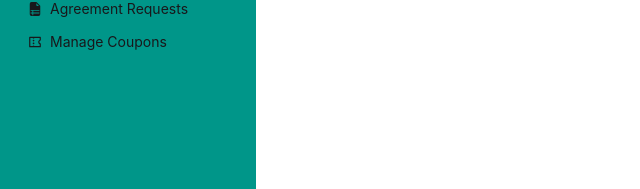
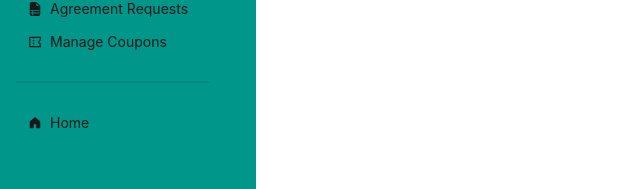
Before and after one commit to EazRumel/Infra-Sync-ClientSide, a React (Vite) app: page /dashboard in a window 1280 px wide. Shown: the part 123-312 px from the top of the page, without its empty margins (0-640 px from the left). Built offline with nearby package versions, Linux system fonts and the light colour scheme; no server answers.

Commit message:
updated the admin panel and user panel with optional chaining

```diff
--- a/src/layouts/Dashboard/Dashboard.jsx
+++ b/src/layouts/Dashboard/Dashboard.jsx
@@ -4,13 +4,13 @@ import useAgreement from '../../hooks/useAgreement';
 import { FaHome, FaRegThumbsUp } from 'react-icons/fa';
 import { CgProfile } from 'react-icons/cg';
 import { GrAnnounce } from 'react-icons/gr';
-import Navbar from '../../shared/Navbar';
 import { MdAdminPanelSettings, MdRememberMe } from 'react-icons/md';
 import { BsFillFileEarmarkRuledFill } from 'react-icons/bs';
 import { RiCoupon3Line } from 'react-icons/ri';
+import { CiHome } from 'react-icons/ci';
+import { GoHomeFill } from 'react-icons/go';
 
 const Dashboard = () => {
-  const [agreement] = useAgreement()
   const isAdmin = true;
   return (
     <div className="flex ">
@@ -32,7 +32,7 @@ const Dashboard = () => {
 </NavLink>
      </li>
   <li>
-     <NavLink to="/dashboard/userDashboard"><BsFillFileEarmarkRuledFill />
+     <NavLink to="/dashboard/agreementRequest"><BsFillFileEarmarkRuledFill />
   Agreement Requests
 </NavLink>
      </li>
@@ -41,6 +41,8 @@ const Dashboard = () => {
   Manage Coupons
 </NavLink>
      </li>
+     <div className="divider"></div>
+     <li><NavLink to="/"><GoHomeFill />Home</NavLink></li>
     </>
      :
      <>
@@ -55,6 +57,7 @@ const Dashboard = () => {
   Announcements
 </NavLink>
      </li>
+     <div className="divider"></div>
     </>
   }
 
--- a/src/pages/MyAgreement.jsx
+++ b/src/pages/MyAgreement.jsx
@@ -1,9 +1,13 @@
-import React from 'react';
+import useAgreement from '../hooks/useAgreement';
+
 
 const MyAgreement = () => {
+const [agreement] = useAgreement()
+console.log(agreement)
+
   return (
     <div>
-      <h2>My Agreement as a member</h2>
+      <h2>Length Of the Data:{agreement.length}</h2>
     </div>
   );
 };
--- a/src/router.jsx
+++ b/src/router.jsx
@@ -53,7 +53,7 @@ const router = createBrowserRouter([
     errorElement:<ErrorPage></ErrorPage>,
     children:[
       {
-     path:"myAgreement",
+     path:"agreementRequest",
      element:<MyAgreement></MyAgreement>
     },
     {
--- a/src/shared/SocialLogin.jsx
+++ b/src/shared/SocialLogin.jsx
@@ -25,9 +25,7 @@ const SocialLogin = () => {
           draggable: true
         })
         navigate("/")
-
       })
-
       })
 
   }
```
